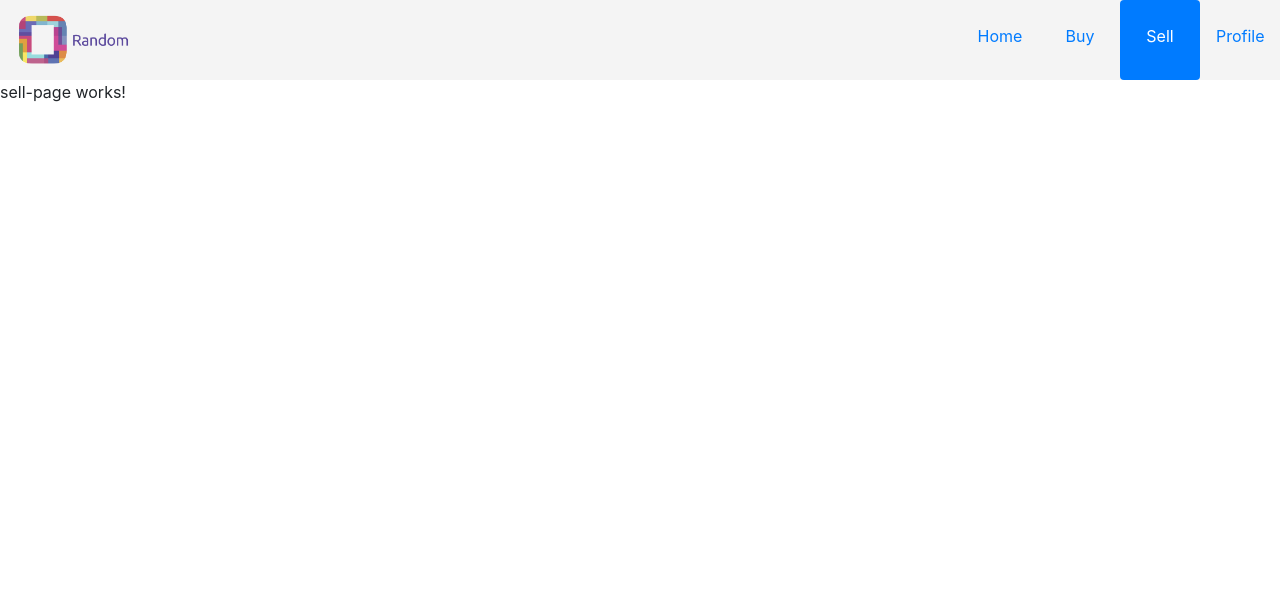
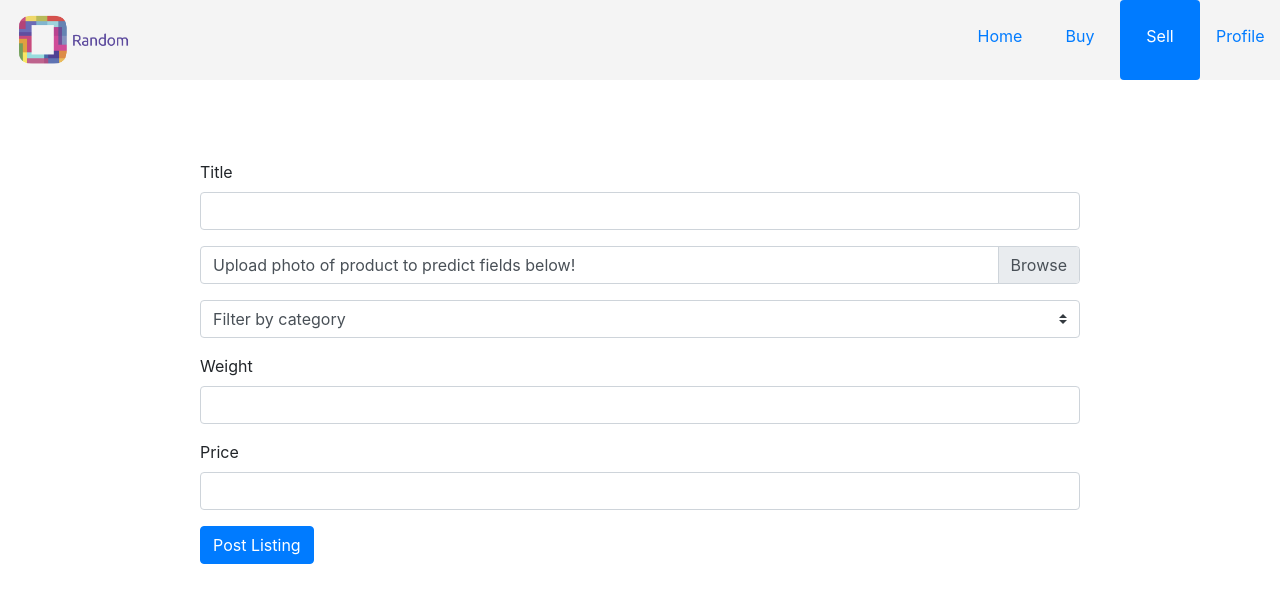
Before and after one commit to RushikeshJoshi4/Trash-Bank, an Angular app: page /sell in a window 1280 px wide. Shown: the top 602 px of the page. Built offline with nearby package versions, Linux system fonts and the light colour scheme.

Commit message:
sell page layout

```diff
--- a/src/app/pages/buy-page/buy-page.component.html
+++ b/src/app/pages/buy-page/buy-page.component.html
@@ -1,6 +1,6 @@
 <div id="buy-container">
   <div id="filter-bar">
-    <select id="item-category-select" class="custom-select" [(ngModel)]="typeFilter">
+    <select id="item-category-select" class="custom-select" [(ngModel)]="typeFilter" name="item-category-select">
       <option selected [ngValue]="undefined">Filter by category</option>
       <option *ngFor="let cat of ItemType | keyvalue" [ngValue]="cat.value">{{cat.value}}</option>
     </select>
--- a/src/app/pages/sell-page/sell-page.component.html
+++ b/src/app/pages/sell-page/sell-page.component.html
@@ -1 +1,35 @@
-<p>sell-page works!</p>
+<div id="sell-page-container">
+<form name="sell-form">
+  <div class="form-group">
+    <label for="sell-title">Title</label>
+    <input type="text" class="form-control" id="sell-title">
+    <!-- <small id="emailHelp" class="form-text text-muted">We'll never share your email with anyone else.</small> -->
+  </div>
+
+  <div class="form-group">
+    <div class="custom-file">
+      <!-- <label for="sell-title">Title</label> -->
+      <input type="file" class="custom-file-input" id="sell-pic" accept=".jpg, .jpeg, .png">
+      <label class="custom-file-label" for="sell-pic">Upload photo of product to predict fields below!</label>
+    </div>
+  </div>
+
+  <div class="form-group">
+    <select class="custom-select" id="sell-category" name="sell-category" [(ngModel)]="selectedItemType">
+      <option selected [ngValue]="undefined">Filter by category</option>
+      <option *ngFor="let cat of ItemType | keyvalue" [ngValue]="cat.value">{{cat.value}}</option>
+    </select>
+  </div>
+
+  <div class="form-group">
+    <label for="sell-weight">Weight</label>
+    <input type="text" class="form-control" id="sell-weight">
+  </div>
+
+  <div class="form-group">
+    <label for="sell-price">Price</label>
+    <input type="text" class="form-control" id="sell-price">
+  </div>
+  <button type="submit" class="btn btn-primary">Post Listing</button>
+</form>
+</div>
--- a/src/app/pages/sell-page/sell-page.component.scss
+++ b/src/app/pages/sell-page/sell-page.component.scss
@@ -0,0 +1,4 @@
+#sell-page-container {
+    height: calc(100% - 80px);
+    padding: 80px 200px;
+}
--- a/src/app/pages/sell-page/sell-page.component.ts
+++ b/src/app/pages/sell-page/sell-page.component.ts
@@ -1,4 +1,5 @@
 import { Component, OnInit } from '@angular/core';
+import { ItemType } from 'src/app/models/item';
 
 @Component({
   selector: 'app-sell-page',
@@ -7,6 +8,8 @@ import { Component, OnInit } from '@angular/core';
 })
 export class SellPageComponent implements OnInit {
 
+  selectedItemType: ItemType;
+  ItemType = ItemType;
   constructor() { }
 
   ngOnInit() {
```
